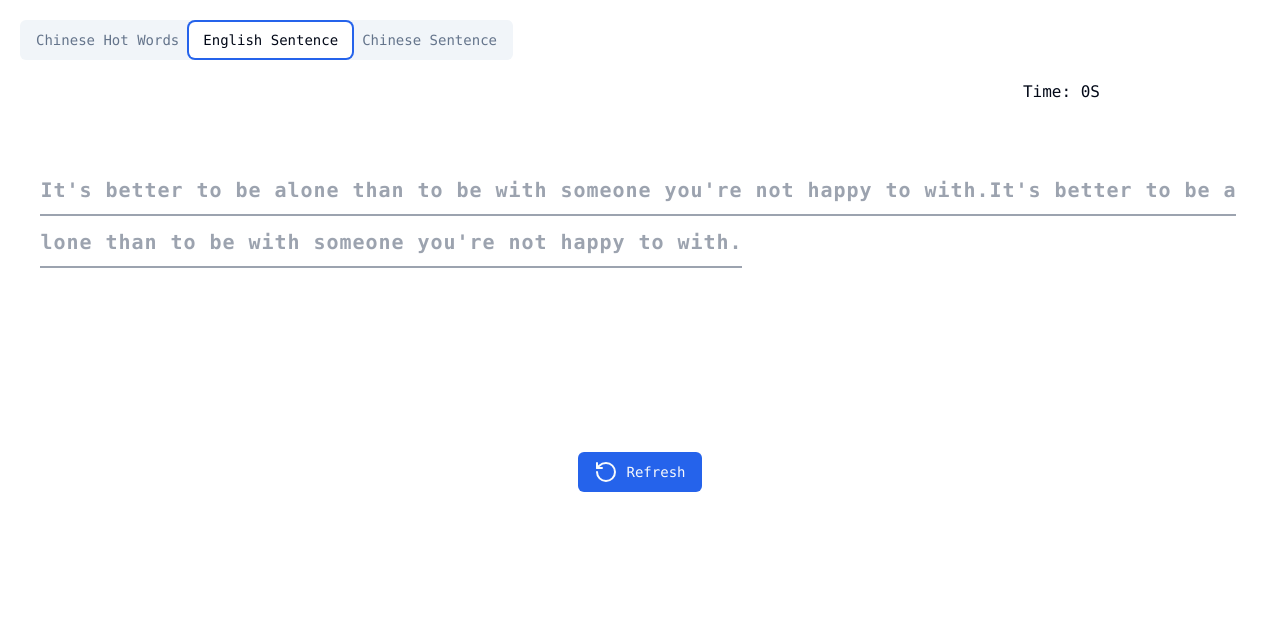
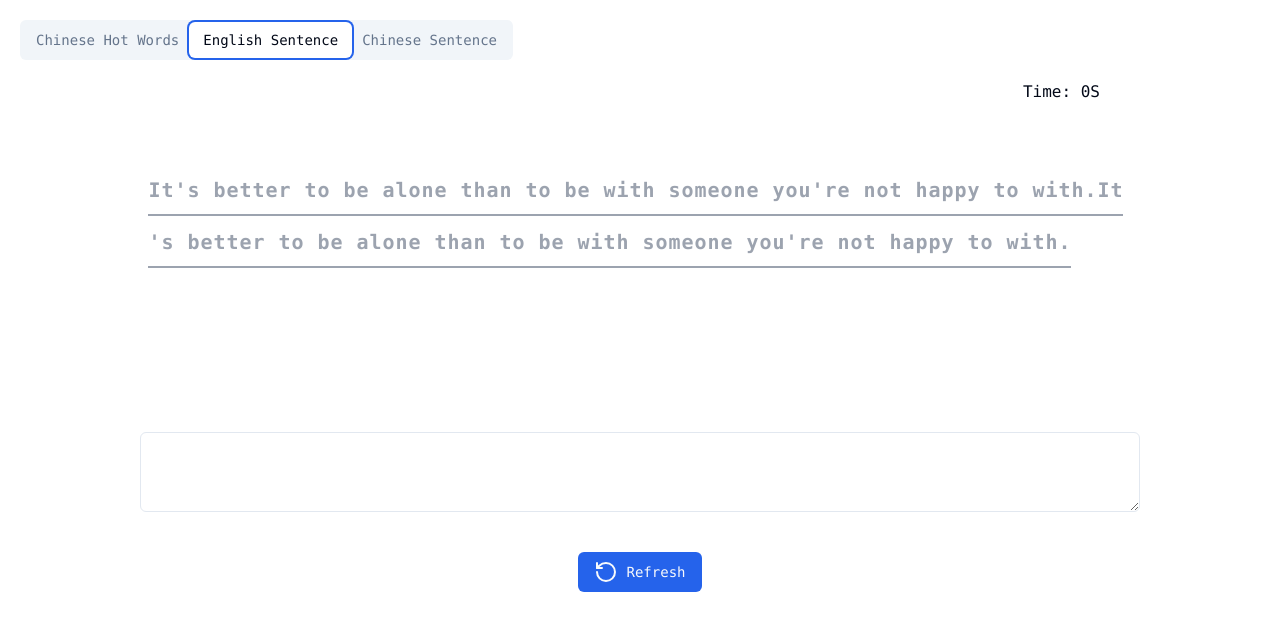
Before and after one commit to sinecat/typing-site, a Next.js app: page / in a window 1280 px wide. Both pictures are taken after a click on the tab "English Sentence". Shown: the top 630 px of the page. Built offline with nearby package versions, Linux system fonts and the light colour scheme.

Commit message:
feat： sentence模块添加textarea组件

```diff
--- a/src/components/SentenceTextBoard/index.tsx
+++ b/src/components/SentenceTextBoard/index.tsx
@@ -50,7 +50,7 @@
     }, [targetValue])
 
     return (
-        <div className='flex flex-col items-center mt-10 w-max-[1024px] min-h-72' ref={textBoardRef}
+        <div className='flex flex-col items-center mt-10 max-w-5xl min-h-72' ref={textBoardRef}
              onClick={onClick}>
             <div className='relative p-5 w-full flex flex-wrap gap-4'>
                 <div className='word flex flex-wrap text-xl text-center items-start'>
--- a/src/components/SentenceTypingBox/index.tsx
+++ b/src/components/SentenceTypingBox/index.tsx
@@ -10,6 +10,7 @@
 import TypingTipAlert from "@/components/TypingTipAlert";
 import SentenceTypingBoard from "@/components/SentenceTextBoard";
 import {textDataSentenceZh} from "@/constants/text-data-sentence-zh";
+import {Textarea} from "@/components/ui/textarea";
 
 type SentenceTypingBoxProps = {
     type: 'chinese' | 'english'
@@ -24,17 +25,17 @@
     const [isFocus, setIsFocus] = useState(false)
     const [inputting, setInputting] = useState(false)
     const [errorCount, setErrorCount] = useState(0)
-    const inputRef = useRef<HTMLInputElement>(null)
+    const inputRef = useRef<HTMLTextAreaElement>(null)
 
-    const setCurrentDataValue = ()=>{
-        if(type==='chinese'){
+    const setCurrentDataValue = () => {
+        if (type === 'chinese') {
             setTargetValue(getRandomDataSentence(textDataSentenceZh))
             return
         }
         setTargetValue(getRandomDataSentence(textDataSentenceEn))
     }
 
-    const handleInputChange = (event: React.ChangeEvent<HTMLInputElement>) => {
+    const handleInputChange = (event: React.ChangeEvent<HTMLTextAreaElement>) => {
         console.log(inputting)
         if (!inputting) return
         let value = event.target.value.replace('\n', '')
@@ -84,7 +85,7 @@
 
     const handleKeyDown = (event: any) => {
         if (event.key === 'Enter' && isFocus && !isFinished) {
-            if(inputRef?.current){
+            if (inputRef?.current) {
                 //设置光标在最后
                 inputRef.current.selectionStart = inputRef.current.selectionEnd = inputValue.length;
             }
@@ -127,17 +128,19 @@
                                          onClick={handleSentenceTypingBoardClick}/>
             }
             {isFocus && !inputting ? <TypingTipAlert/> : null}
-            <input
-                type="text"
+            <div className='w-[1000px]'>
+                <Textarea
+                    className='w-full'
                     value={inputValue}
                     onChange={handleInputChange}
-                className='h-0 w-0 opacity-0'
+                    // className='h-0 w-0 opacity-0'
                     ref={inputRef}
                     onBlur={handleBlur}
                     onKeyDown={handleKeyDown}
                 />
+            </div>
             <div>
-                <Button className='w-30 mt-5 flex gap-2' onClick={handleFreshClick}><RotateCcw/>Refresh</Button>
+                <Button className='w-30 mt-10 flex gap-2' onClick={handleFreshClick}><RotateCcw/>Refresh</Button>
             </div>
         </div>
     );
--- a/src/components/TextBoard/index.tsx
+++ b/src/components/TextBoard/index.tsx
@@ -61,7 +61,7 @@
         }, [targetValue])
 
         return (
-            <div className='w-max-[1024px] min-h-72'>
+            <div className='max-w-5xl min-h-72'>
                 <div className='relative p-5 w-full flex flex-wrap gap-4' ref={textBoardRef} onClick={onClick}>
                     {focus ?
                         <div className='absolute w-[3px] h-[30px] translate-y-[-1/10] duration-500 left-0 top-0 animate-opacity bg-primary'
@@ -81,7 +81,7 @@
                                 currentTextColor = inputText ? 'danger' : 'no-input';
                             }
                             return (
-                                <div key={index} className='word flex flex-col gap-1 text-xl text-center'>
+                                <div key={index} className='word flex flex-col gap-1 text-base text-center'>
                                     <div className={`label ${currentTextColor}`}>{value.text}</div>
                                     <div className='letters flex gap-0.5'>
                                         {
--- /dev/null
+++ b/src/components/ui/textarea.tsx
@@ -0,0 +1,24 @@
+import * as React from "react"
+
+import { cn } from "@/lib/utils"
+
+export interface TextareaProps
+  extends React.TextareaHTMLAttributes<HTMLTextAreaElement> {}
+
+const Textarea = React.forwardRef<HTMLTextAreaElement, TextareaProps>(
+  ({ className, ...props }, ref) => {
+    return (
+      <textarea
+        className={cn(
+          "flex min-h-[80px] w-full rounded-md border border-input bg-background px-3 py-2 text-sm ring-offset-background placeholder:text-muted-foreground focus-visible:outline-none focus-visible:ring-2 focus-visible:ring-ring focus-visible:ring-offset-2 disabled:cursor-not-allowed disabled:opacity-50",
+          className
+        )}
+        ref={ref}
+        {...props}
+      />
+    )
+  }
+)
+Textarea.displayName = "Textarea"
+
+export { Textarea }
```
Lines whose indentation alone changed are shown as unchanged.
